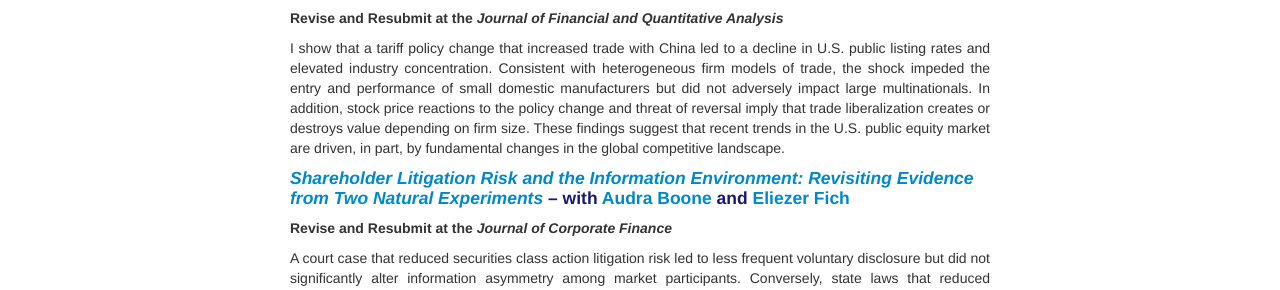
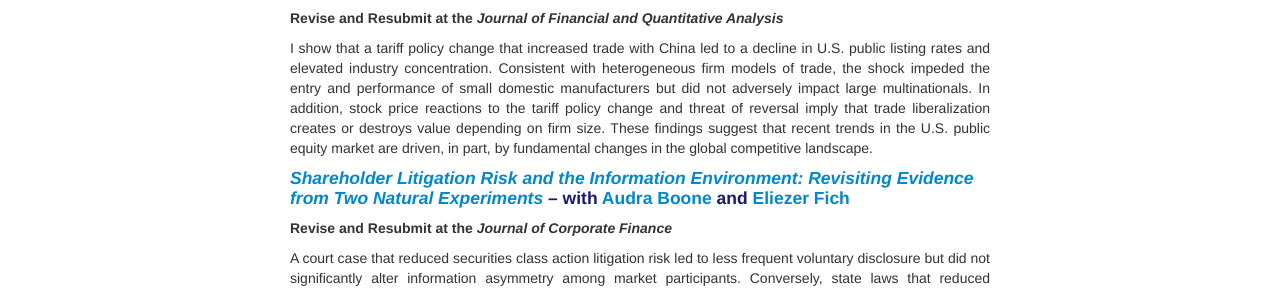
Before and after one commit to ThomasPGriffin/thomaspgriffin.github.io, a Jekyll site: the page built from pages/research.md, in a window 1280 px wide. Shown: the part 734-1024 px from the top of the page. Built offline with Jekyll 4.4.1, drawn with Linux system fonts in a browser that asks for light colours.

Commit message:
Update research.md

```diff
--- a/pages/research.md
+++ b/pages/research.md
@@ -19,10 +19,10 @@ We examine the impact of creditor control rights on corporate acquisitions. Near
 The annual proportion of U.S. public firms that report a financial covenant violation fell nearly 70% between 1997 and 2016. To understand this trend, we develop a model of covenant design that shows the optimal threshold varies with covenants’ ability to discriminate between distressed and non-distressed borrowers and with the relative costs associated with screening incorrectly. We document a steady improvement in covenants’ ability to identify distressed borrowers. However, the dramatic fall in violations is best attributed to an increased willingness to forego early detection of marginally distressed borrowers in exchange for fewer inconsequential violations, particularly since 2008-09.
 </div>
 
-#### *[Where Have All the IPOs Gone? Trade Liberalization and the Changing Nature of U.S. Corporations]({{ BASE_PATH}}/pages/griffin_jmp_20220902.pdf)*
+#### *[Where Have All the IPOs Gone? Trade Liberalization and the Changing Nature of U.S. Corporations]({{ BASE_PATH}}/pages/ipo_decline_20230911.pdf)*
 ##### Revise and Resubmit at the <b><i>Journal of Financial and Quantitative Analysis</i></b>
 <div align="justify">
-I show that a tariff policy change that increased trade with China led to a decline in U.S. public listing rates and elevated industry concentration. Consistent with heterogeneous firm models of trade, the shock impeded the entry and performance of small domestic manufacturers but did not adversely impact large multinationals. In addition, stock price reactions to the policy change and threat of reversal imply that trade liberalization creates or destroys value depending on firm size. These findings suggest that recent trends in the U.S. public equity market are driven, in part, by fundamental changes in the global competitive landscape.
+I show that a tariff policy change that increased trade with China led to a decline in U.S. public listing rates and elevated industry concentration. Consistent with heterogeneous firm models of trade, the shock impeded the entry and performance of small domestic manufacturers but did not adversely impact large multinationals. In addition, stock price reactions to the tariff policy change and threat of reversal imply that trade liberalization creates or destroys value depending on firm size. These findings suggest that recent trends in the U.S. public equity market are driven, in part, by fundamental changes in the global competitive landscape.
 </div>
 
 #### *[Shareholder Litigation Risk and the Information Environment: Revisiting Evidence from Two Natural Experiments]({{ BASE_PATH}}/pages/bfg_20230505.pdf)* – with <a href="https://sites.google.com/site/audralboone/home?authuser=0">Audra Boone</a> and <a href="https://www.lebow.drexel.edu/people/eliezerfich">Eliezer Fich</a>
```
